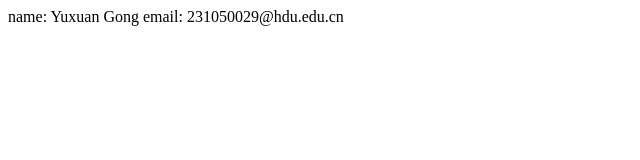
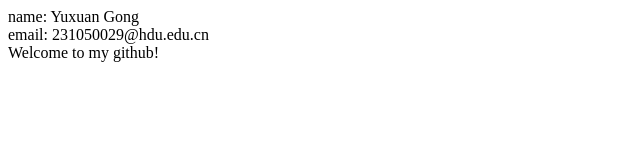
Before and after one commit to margin-x/margin-x.github.io, a plain HTML site: page index.html in a window 1280 px wide. Shown: the whole page, without its empty margins (0-640 px from the left). Drawn offline with Linux system fonts and the light colour scheme.

Commit message:
Update index.html

```diff
--- a/index.html
+++ b/index.html
@@ -1,4 +1,5 @@
 <h>
-  name: Yuxuan Gong            email: 231050029@hdu.edu.cn
-
+  name: Yuxuan Gong <br>
+  email: 231050029@hdu.edu.cn <br>
+  Welcome to my github!
 </h>
```
